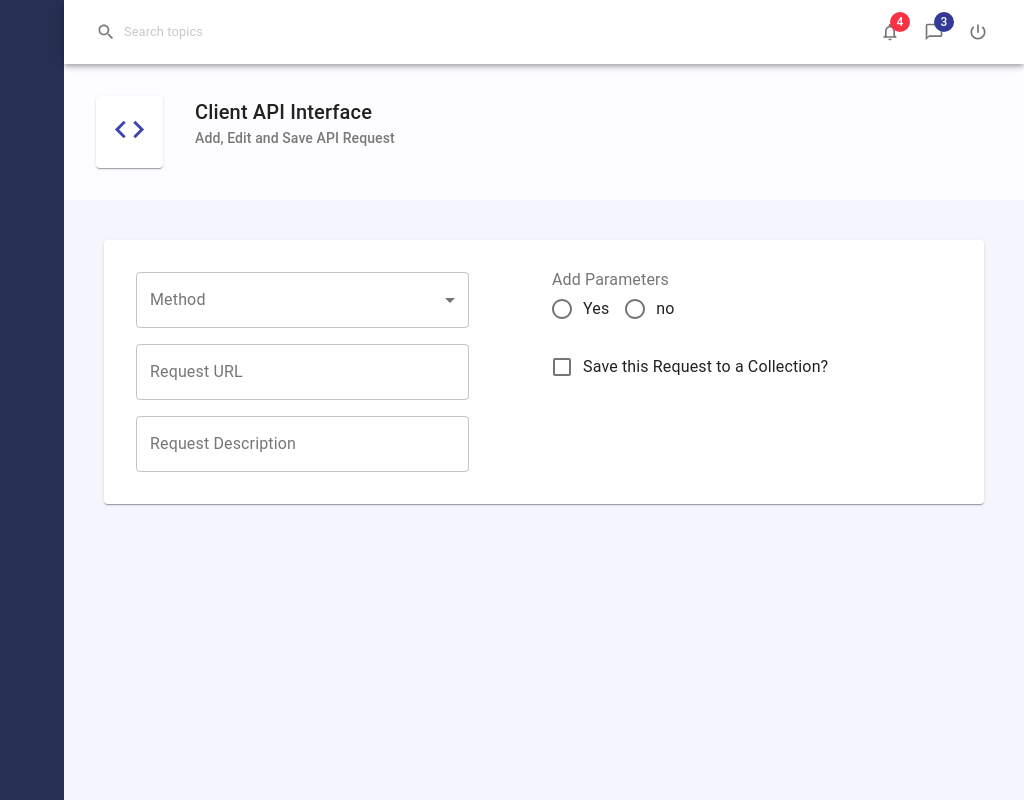
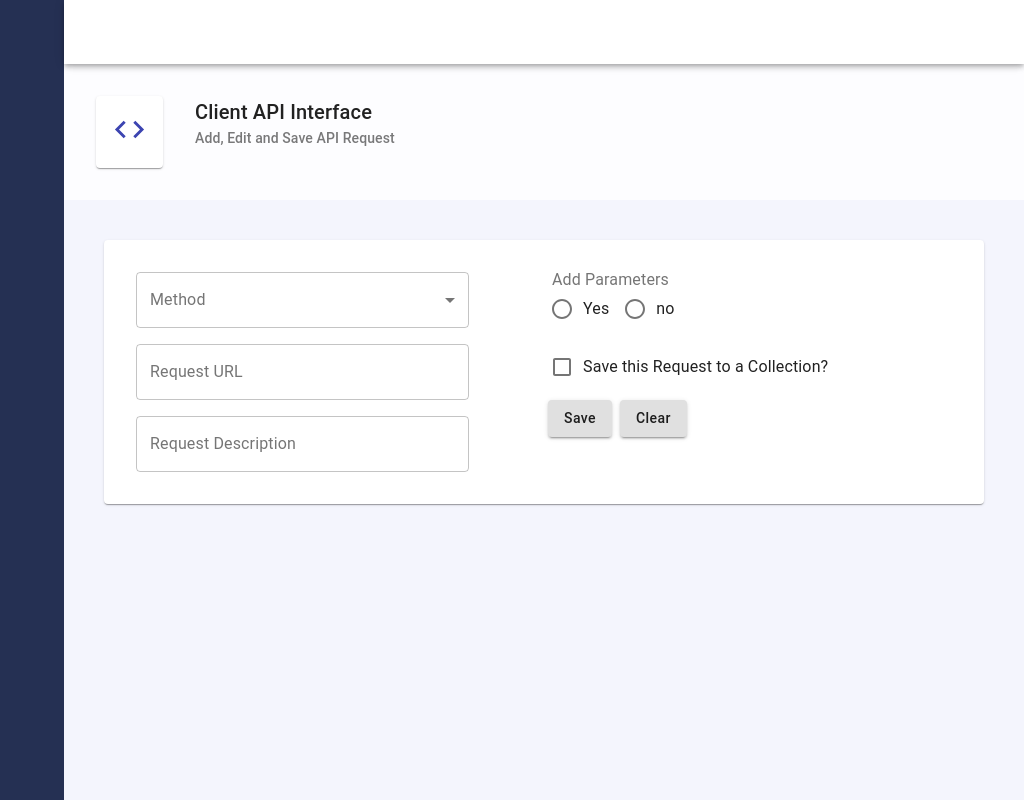
Before and after one commit to i-mckinney/regulatory-dashboard, a React (Create React App) app in the folder Company View/: page / in a window 1280 px wide. Shown: the whole page, without its empty margins (256-1280 px from the left). Built offline with nearby package versions, Linux system fonts and the light colour scheme.

Commit message:
finished add form

```diff
--- a/Company View/src/Layout/Header.js
+++ b/Company View/src/Layout/Header.js
@@ -1,32 +1,9 @@
 import React from 'react';
-import {
-  AppBar,
-  Toolbar,
-  Grid,
-  InputBase,
-  IconButton,
-  Badge,
-  makeStyles,
-} from '@material-ui/core';
-import NotificationsNoneIcon from '@material-ui/icons/NotificationsNone';
-import ChatBubbleOutlineIcon from '@material-ui/icons/ChatBubbleOutline';
-import PowerSettingsNewIcon from '@material-ui/icons/PowerSettingsNew';
-import SearchIcon from '@material-ui/icons/Search';
+import { AppBar, Toolbar, makeStyles } from '@material-ui/core';
 
 const useStyles = makeStyles((theme) => ({
   root: {
     backgroundColor: '#fff',
-  },
-  searchInput: {
-    opacity: '0.6',
-    padding: `0px ${theme.spacing(1)}px`,
-    fontSize: '0.8rem',
-    '&:hover': {
-      backgroundColor: '#f2f2f2',
-    },
-    '& .MuiSvgIcon-root': {
-      marginRight: theme.spacing(1),
-    },
   },
 }));
 
@@ -35,33 +12,7 @@ export default function Header() {
 
   return (
     <AppBar position='static' className={classes.root}>
-      <Toolbar>
-        <Grid container alignItems='center'>
-          <Grid item>
-            <InputBase
-              placeholder='Search topics'
-              className={classes.searchInput}
-              startAdornment={<SearchIcon fontSize='small' />}
-            />
-          </Grid>
-          <Grid item sm></Grid>
-          <Grid item>
-            <IconButton>
-              <Badge badgeContent={4} color='secondary'>
-                <NotificationsNoneIcon fontSize='small' />
-              </Badge>
-            </IconButton>
-            <IconButton>
-              <Badge badgeContent={3} color='primary'>
-                <ChatBubbleOutlineIcon fontSize='small' />
-              </Badge>
-            </IconButton>
-            <IconButton>
-              <PowerSettingsNewIcon fontSize='small' />
-            </IconButton>
-          </Grid>
-        </Grid>
-      </Toolbar>
+      <Toolbar></Toolbar>
     </AppBar>
   );
 }
--- /dev/null
+++ b/Company View/src/components/controls/Button.js
@@ -0,0 +1,29 @@
+import React from 'react';
+import { makeStyles, Button as MuiButton } from '@material-ui/core';
+
+const useStyles = makeStyles((theme) => ({
+  root: {
+    margin: theme.spacing(0.5),
+  },
+  label: {
+    textTransform: 'none',
+  },
+}));
+
+export default function Button(props) {
+  const { text, size, color, variant, onClick, ...other } = props;
+  const classes = useStyles();
+
+  return (
+    <MuiButton
+      variant={variant || 'contained'}
+      size={size || 'medium'}
+      color={color || 'inherit'}
+      onClick={onClick}
+      {...other}
+      classes={{ root: classes.root, label: classes.label }}
+    >
+      {text}
+    </MuiButton>
+  );
+}
--- a/Company View/src/components/controls/Controls.js
+++ b/Company View/src/components/controls/Controls.js
@@ -2,12 +2,14 @@ import Input from './Input';
 import RadioGroup from './RadioGroup';
 import Select from './Select';
 import Checkbox from './Checkbox';
+import Button from './Button';
 
 const Controls = {
   Input,
   RadioGroup,
   Select,
   Checkbox,
+  Button,
 };
 
 export default Controls;
--- a/Company View/src/pages/ClientApiCalls/AddApiForm.js
+++ b/Company View/src/pages/ClientApiCalls/AddApiForm.js
@@ -68,6 +68,10 @@ export default function AddApiForm() {
             value={values.addToCollection}
             onChange={handleInputChange}
           />
+          <div>
+            <Controls.Button type='submit' text='Save' />
+            <Controls.Button type='Reset' text='Clear' />
+          </div>
         </Grid>
       </Grid>
     </Form>
```
